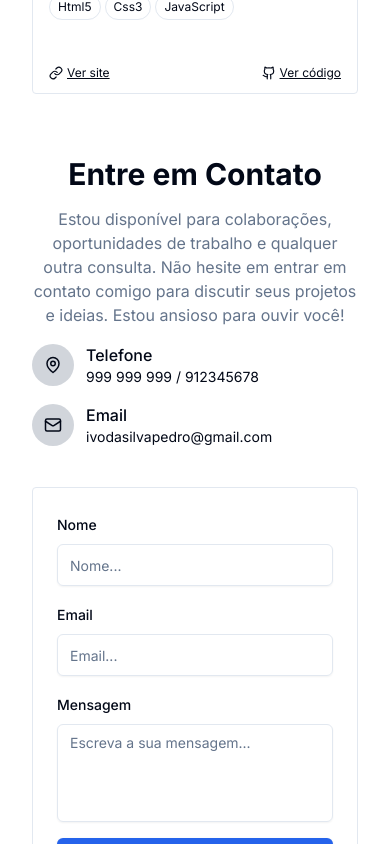
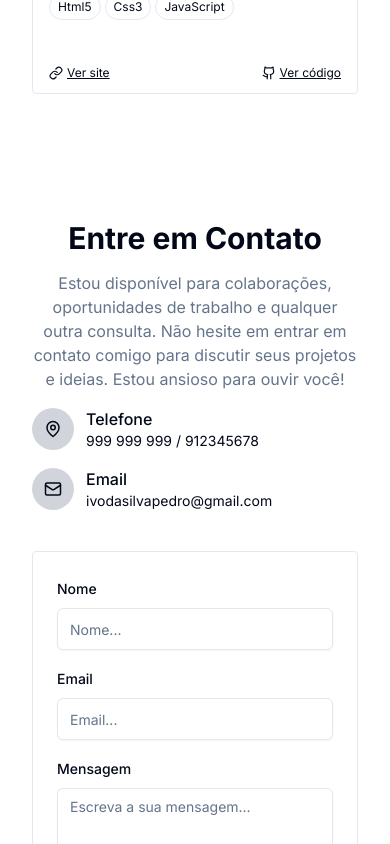
Before and after one commit to IvoNild/ivonildo, a Next.js app: page / in a window 390 px wide. Shown: the part 5760-6604 px from the top of the page. Built offline with nearby package versions, Linux system fonts and the light colour scheme.

Commit message:
padding editing

```diff
--- a/src/_components/contactSection.tsx
+++ b/src/_components/contactSection.tsx
@@ -43,7 +43,7 @@ export default function Contact() {
   return (
     <section
       id="contacts"
-      className="container  lg:px-0 max-w-[64rem] py-8 md:grid md:grid-cols-2 md:py-12 lg:py-24"
+      className="container  lg:px-0 max-w-[64rem] py-24 md:grid md:grid-cols-2 md:py-12 lg:py-24"
     >
       <div className="flex md:pe-10   flex-col space-y-4 text-center md:text-left">
         <h2 className="font-bold text-3xl leading-[1.1] sm:text-5xl md: ">
```
